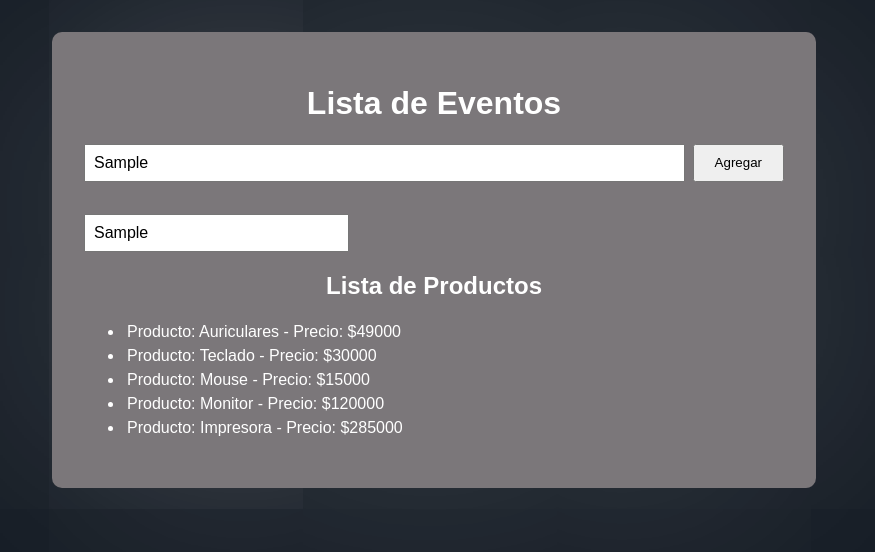
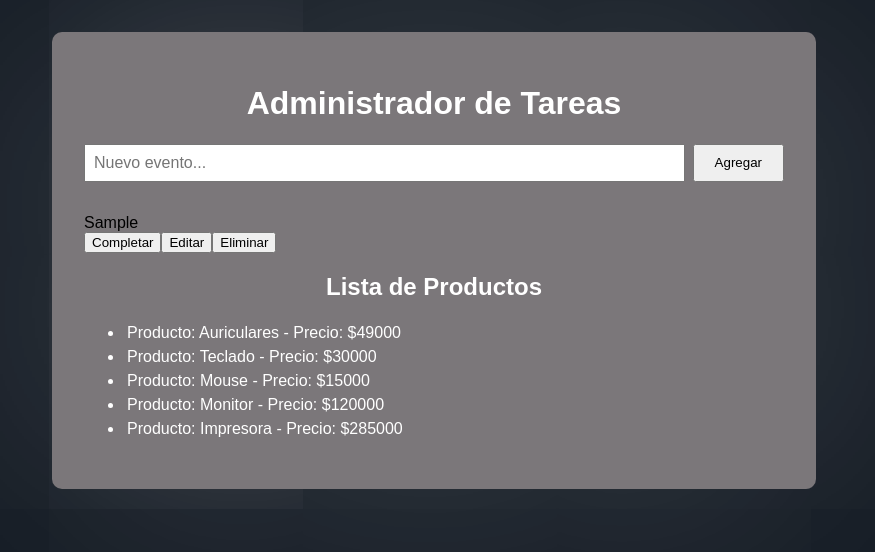
Before and after one commit to ValenFar/TP03PV2025GRUPO9, a React (Vite) app: page / in a window 1280 px wide. Both pictures are taken after typing "Sample" into the empty fields and a click on the button "Agregar". Shown: the top 552 px of the page, without its empty margins (206-1081 px from the left). Built offline with nearby package versions, Linux system fonts and the light colour scheme.

Commit message:
Se agregaron los nuevos complementos a App.jsx MaximoValentinFarfanAntileo

```diff
--- a/assets/App.jsx
+++ b/assets/App.jsx
@@ -2,33 +2,51 @@ import React, { useState } from 'react';
 import FormularioEvento from './src/components/FormularioEvento';
 import './css/index.css';
 import ListaProductos from './src/components/ListaProductos';
+import ListaElementos from './src/components/ListaElementos';
 
 const App = () => {
     const [eventos, setEventos] = useState([]);
 
-    const agregarEvento = (nuevoEvento) => {
-        setEventos([...eventos, nuevoEvento]);
-    };
+    const agregarEvento = (evento) => {
+        setEventos([...eventos, { ...evento, id: Date.now() }])
+    }
+    // Función para alternar el estado de completado de un evento
+    const completarEvento = (id) => {
+        setEventos(
+            eventos.map((evento) =>
+                evento.id === id ? { ...evento, completado: !evento.completado } : evento
+            )
+        )
+    }
+  // Función para editar un evento
+    const editarEvento = (id, nuevosDatos) => {
+        setEventos(
+            eventos.map((evento) =>
+                evento.id === id ? { ...evento, ...nuevosDatos } : evento
+            )
+        )
+    }
+
+    // Función para eliminar un evento
+    const eliminarEvento = (id) => {
+        setEventos(eventos.filter((evento) => evento.id !== id))
+    }
+
 
     return (
-        <div className='contenedor'>
-            <h1>Lista de Eventos</h1>
+        <div className="contenedor">
+            <h1>Administrador de Tareas</h1>
             <FormularioEvento Agregar={agregarEvento} />
-        <div className="lista-eventos">
-            {eventos.map((evento, index) => (
-            <input
-                key={index}
-                type="text"
-                value={evento.titulo}
-                readOnly // Hace que el input no sea editable
+            <ListaElementos
+                eventos={eventos}
+                completarEvento={completarEvento}
+                editarEvento={editarEvento}
+                eliminarEvento={eliminarEvento}
             />
-        ))}
+            <ListaProductos />
         </div>
-        <ListaProductos />
-    </div>
-);
+
+    )
 }
 
-
-
 export default App;
--- a/assets/src/components/Elementos.jsx
+++ b/assets/src/components/Elementos.jsx
@@ -0,0 +1,45 @@
+import React, { useState } from 'react'
+
+const Elementos = ({ evento, Eliminar, Alternar, Editar }) => {
+    const [Editando, setEditando] = useState(false)
+    const [nuevoTitulo, setNuevoTitulo] = useState(evento.titulo)
+
+    const manejarEdicion = () => {
+        if (Editando) {
+            // Validar que el nuevo título no esté vacío
+            if (nuevoTitulo.trim() === '') {
+                alert('El título no puede estar vacío.')
+                return
+            }
+            Editar(evento.id, { titulo: nuevoTitulo })
+        }
+        setEditando(!Editando)
+    }
+
+    return (
+        <div className={`elemento-evento ${evento.completado ? 'completado' : ''}`}>
+            {Editando ? (
+                <input
+                    type="text"
+                    value={nuevoTitulo}
+                    onChange={(e) => setNuevoTitulo(e.target.value)}
+                />
+            ) : (
+                <span>{evento.titulo}</span>
+            )}
+            <div className="acciones">
+                <button onClick={() => Alternar(evento.id)}>
+                    {evento.completado ? 'Desmarcar' : 'Completar'}
+                </button>
+                <button onClick={manejarEdicion}>
+                    {Editando ? 'Guardar' : 'Editar'}
+                </button>
+                <button onClick={() => Eliminar(evento.id)}>
+                    Eliminar
+                </button>
+            </div>
+        </div>
+    )
+}
+
+export default Elementos;
--- a/assets/src/components/FormularioEvento.jsx
+++ b/assets/src/components/FormularioEvento.jsx
@@ -7,7 +7,7 @@ const FormularioEvento = ({ Agregar }) => {
         e.preventDefault()// No reiniciamos el estado del input
         if (!titulo.trim()) return // No se permite agregar un evento vacío
         Agregar({ titulo })
-
+        setTitulo('') // !!!!! NUEVA LÍNEA: Limpiamos el input después de agregar el evento
     }
 
     return (
@@ -23,4 +23,4 @@ const FormularioEvento = ({ Agregar }) => {
     )
 }
 
-export default FormularioEvento
+export default FormularioEvento;
```
